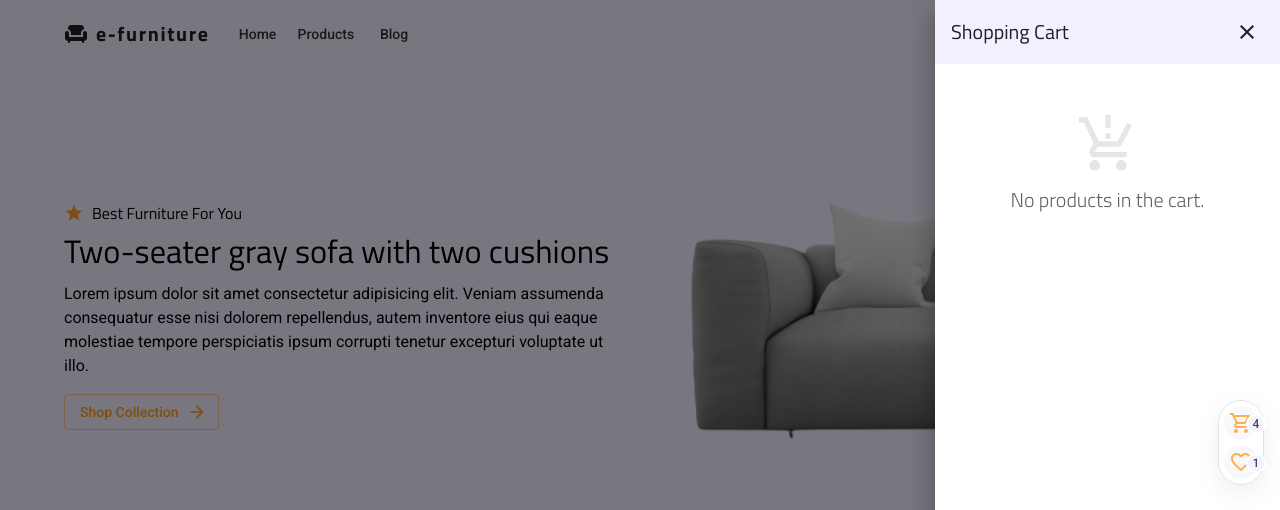
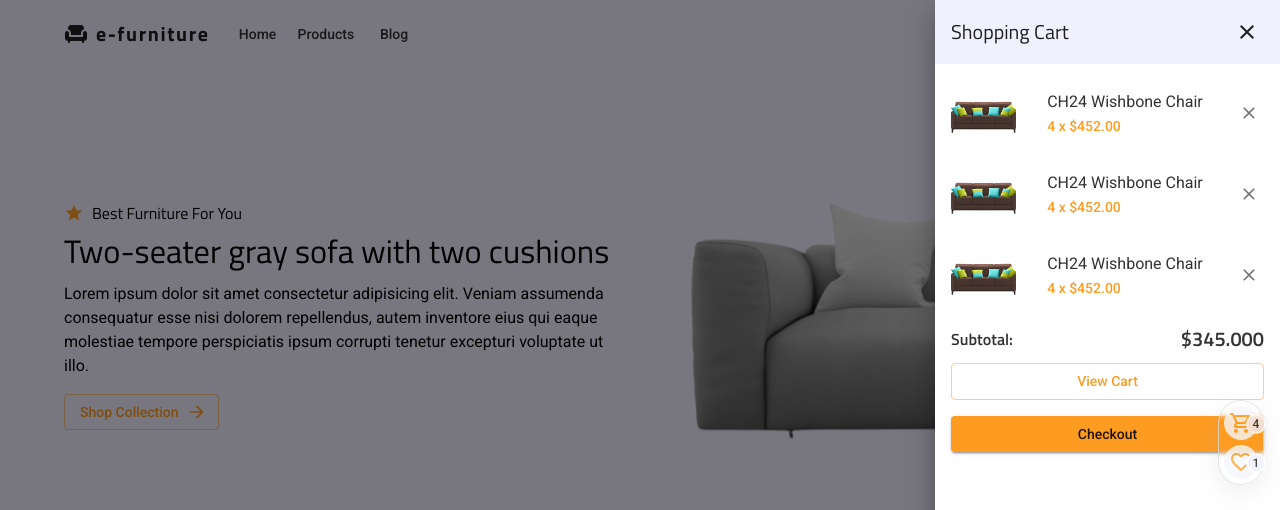
Before and after one commit to apelmahmudDev/e-furniture, a React (Create React App) app: page / in a window 1280 px wide. Both pictures are taken after a click on the button "cart". Shown: the top 510 px of the page. Built offline with nearby package versions, Linux system fonts and the light colour scheme; grey boxes are pictures that could not be loaded.

Commit message:
✅ drawer cart

```diff
--- a/src/views/components/common/DrawerCart/index.tsx
+++ b/src/views/components/common/DrawerCart/index.tsx
@@ -1,18 +1,68 @@
 import NotFound from "../NotFound";
-import { Box } from "@mui/material";
+import { Box, Button, Avatar, Typography, IconButton } from "@mui/material";
 import ProductionQuantityLimitsOutlinedIcon from "@mui/icons-material/ProductionQuantityLimitsOutlined";
+import ArrowBackOutlinedIcon from "@mui/icons-material/ArrowBackOutlined";
+import { IMAGES } from "../../../../constants/themeData";
+import DeleteIcon from "@mui/icons-material/Close";
+import { useStyles } from "./styled";
 
 const DrawerCart = () => {
+	const classes = useStyles();
+
 	return (
-		<Box>
+		<>
 			{/* not found */}
-			<Box my={4} textAlign="center">
-				<NotFound
-					message="No products in the cart."
-					icon={<ProductionQuantityLimitsOutlinedIcon />}
-				/>
+			{false && (
+				<Box my={4} sx={{ display: "flex", flexDirection: "column", gap: 1 }}>
+					<NotFound
+						message="No products in the cart."
+						icon={<ProductionQuantityLimitsOutlinedIcon />}
+					/>
+					<Button
+						startIcon={<ArrowBackOutlinedIcon />}
+						sx={{ width: "50%", m: "0 auto" }}
+						variant="outlined"
+					>
+						Return To Shop
+					</Button>
+				</Box>
+			)}
+			{/* cart product */}
+			<Box>
+				{[...Array(3)].map((item, idx) => (
+					<Box key={idx} className={classes.cartProduct}>
+						<Avatar src={IMAGES.HeroOneImg} alt="product" />
+						<Box>
+							<Typography variant="subtitle1">CH24 Wishbone Chair</Typography>
+							<Typography color="primary" variant="subtitle2">
+								4 x $452.00
+							</Typography>
+						</Box>
+						<IconButton size="small">
+							<DeleteIcon fontSize="small" />
+						</IconButton>
+					</Box>
+				))}
+				<Box sx={{ display: "flex", alignItems: "center" }}>
+					<Typography
+						sx={{ flexGrow: 1, fontFamily: "Titillium Web", fontWeight: 600 }}
+					>
+						Subtotal:
+					</Typography>
+					<Typography variant="h6" sx={{ fontWeight: 600 }}>
+						$345.000
+					</Typography>
+				</Box>
+				<Box>
+					<Button sx={{ my: 1 }} fullWidth variant="outlined">
+						View Cart
+					</Button>
+					<Button sx={{ my: 1 }} fullWidth variant="contained">
+						Checkout
+					</Button>
+				</Box>
 			</Box>
-		</Box>
+		</>
 	);
 };
 
--- a/src/views/components/common/DrawerCart/styled.ts
+++ b/src/views/components/common/DrawerCart/styled.ts
@@ -1,3 +1,17 @@
 import { makeStyles } from "@mui/styles";
 
-export const useStyles = makeStyles({});
+export const useStyles = makeStyles({
+	cartProduct: {
+		marginBottom: 16,
+		display: "flex",
+		alignItems: "center",
+		justifyContent: "space-between",
+		gap: 8,
+
+		"& .MuiAvatar-root": {
+			width: "65px !important",
+			height: "65px !important",
+			borderRadius: "0 !important",
+		},
+	},
+});
```
